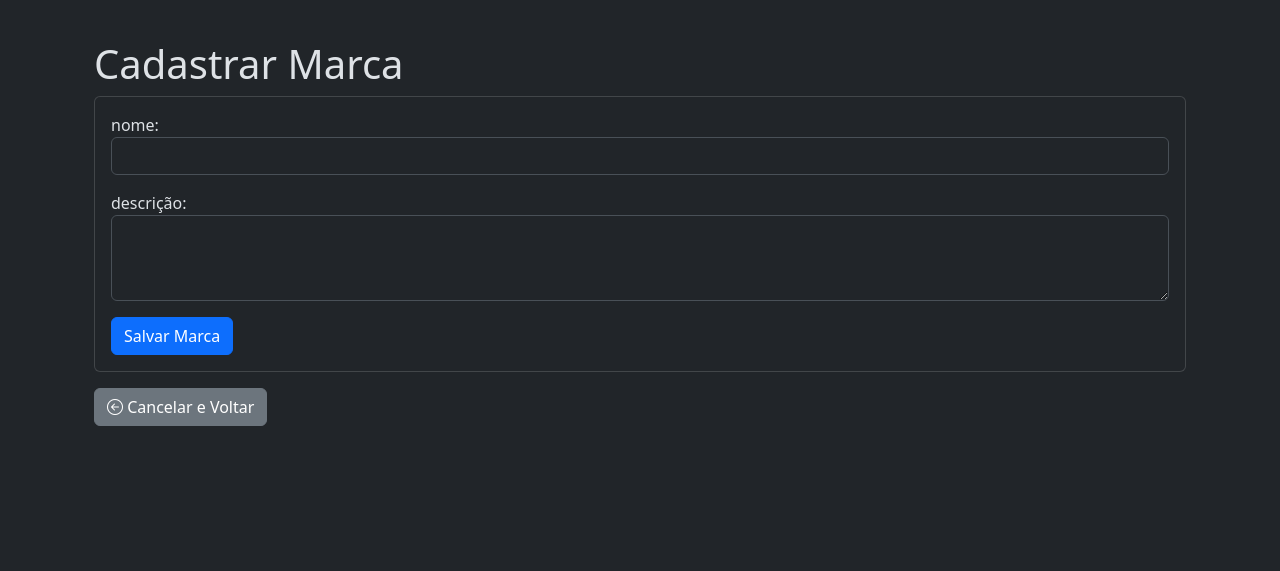
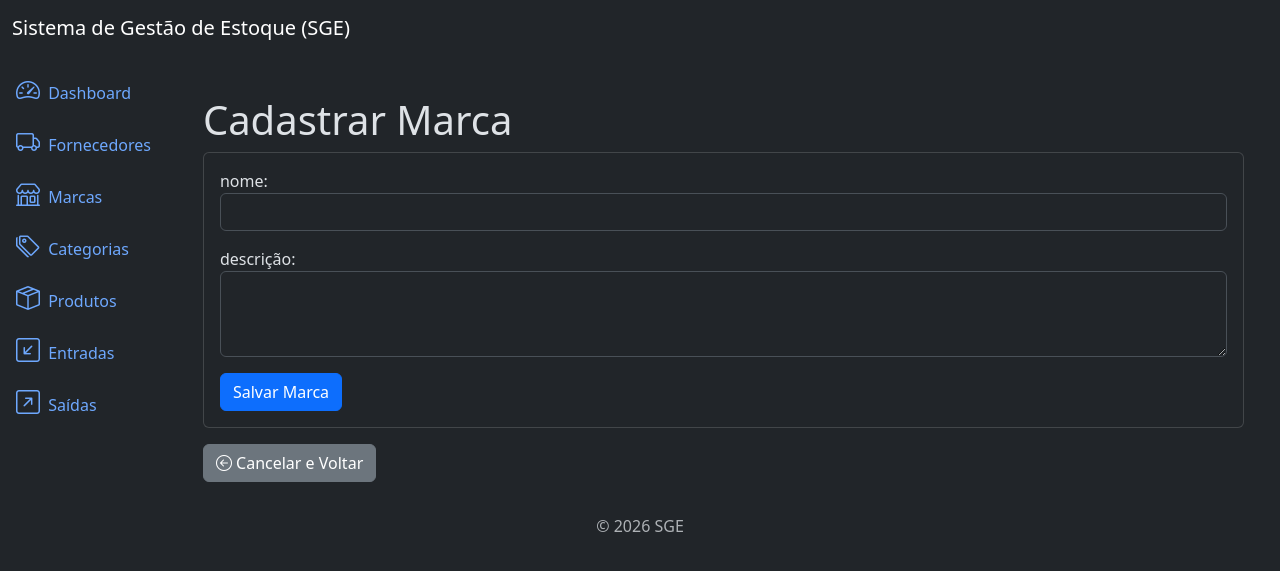
Before and after one commit to DeyvedAntonio/sge_pratica, a Django app: page /brands/create/ in a window 1280 px wide. Shown: the top 571 px of the page. Run offline with Django 5.2, Linux system fonts and the light colour scheme; tables that the repository leaves empty hold one stand-in row (values such as "Sample post"); some libraries are stand-ins or nearby versions.

Commit message:
feat: create components.

```diff
--- a/app/templates/base.html
+++ b/app/templates/base.html
@@ -12,8 +12,10 @@
 </head>
 
 <body>
+  {% include 'components/_header.html' %}
 
   <div class="container-fluid">
+    {% include 'components/_sidebar.html' %}
 
     <div class="col py-3">
 
@@ -27,6 +29,7 @@
     </div>
     </div>
   </div>
+  {% include 'components/_footer.html' %}
 </body>
 
 </html>
--- a/app/templates/components/_footer.html
+++ b/app/templates/components/_footer.html
@@ -0,0 +1,5 @@
+<footer class="footer mt-auto py-3 text-center">
+  <div class="container">
+    <span class="text-muted">© 2026 SGE</span>
+  </div>
+</footer>
--- a/app/templates/components/_header.html
+++ b/app/templates/components/_header.html
@@ -0,0 +1,5 @@
+<nav class="navbar navbar-expand-lg navbar-light bg-dark">
+  <div class="container-fluid">
+    <a class="navbar-brand text-white" href="#">Sistema de Gestão de Estoque (SGE)</a>
+  </div>
+</nav>
--- a/app/templates/components/_sidebar.html
+++ b/app/templates/components/_sidebar.html
@@ -7,63 +7,51 @@
       </button>
       <div class="collapse d-sm-block" id="menuCollapse">
         <ul class="nav flex-column align-items-start" id="menu">
-          <li>
-            <a href="{% url 'home' %}" class="nav-link px-0 align-middle">
-              <i class="bi bi-speedometer2 fs-4"></i>
-              <span class="ms-1">Dashboard</span>
-            </a>
-          </li>
-          {% if perms.suppliers.view_supplier %}
             <li>
-              <a href="{% url 'supplier_list' %}" class="nav-link px-0 align-middle">
+              <a href="#" class="nav-link px-0 align-middle">
+                <i class="bi bi-speedometer2 fs-4"></i>
+                <span class="ms-1">Dashboard</span>
+              </a>
+            </li>
+            <li>
+              <a href="#" class="nav-link px-0 align-middle">
                 <i class="bi bi-truck fs-4"></i>
                 <span class="ms-1">Fornecedores</span>
               </a>
             </li>
-          {% endif %}
-          {% if perms.brands.view_brand %}
             <li>
-              <a href="{% url 'brand_list' %}" class="nav-link px-0 align-middle">
+              <a href="{% url 'brand:brand-list' %}" class="nav-link px-0 align-middle">
                 <i class="bi bi-shop fs-4"></i>
                 <span class="ms-1">Marcas</span>
               </a>
             </li>
-          {% endif %}
-          {% if perms.categories.view_category %}
             <li>
-              <a href="{% url 'category_list' %}" class="nav-link px-0 align-middle">
+              <a href="#" class="nav-link px-0 align-middle">
                 <i class="bi bi-tags fs-4"></i>
                 <span class="ms-1">Categorias</span>
               </a>
             </li>
-          {% endif %}
-          {% if perms.products.view_product %}
             <li>
-              <a href="{% url 'product_list' %}" class="nav-link px-0 align-middle">
+              <a href="#" class="nav-link px-0 align-middle">
                 <i class="bi bi-box-seam fs-4"></i>
                 <span class="ms-1">Produtos</span>
               </a>
             </li>
-          {% endif %}
-          {% if perms.inflows.view_inflow %}
             <li>
-              <a href="{% url 'inflow_list' %}" class="nav-link px-0 align-middle">
+              <a href="#" class="nav-link px-0 align-middle">
                 <i class="bi bi-arrow-down-left-square fs-4"></i>
                 <span class="ms-1">Entradas</span>
               </a>
             </li>
-          {% endif %}
-          {% if perms.outflows.view_outflow %}
             <li>
-              <a href="{% url 'outflow_list' %}" class="nav-link px-0 align-middle">
+              <a href="#" class="nav-link px-0 align-middle">
                 <i class="bi bi-arrow-up-right-square fs-4"></i>
                 <span class="ms-1">Saídas</span>
               </a>
             </li>
-          {% endif %}
           <li class="nav-item">
             {% if user.is_authenticated %}
-            <form action="{% url 'logout' %}" method="post" id="logout-form" class="nav-link px-0 align-middle">
+            <form action="#" method="post" id="logout-form" class="nav-link px-0 align-middle">
               {% csrf_token %}
               <button type="submit" class="btn btn-link text-decoration-none text-reset nav-link px-0 align-middle">
                 <i class="bi bi-box-arrow-right fs-4 align-middle"></i>
```
Lines whose indentation alone changed are shown as unchanged.
